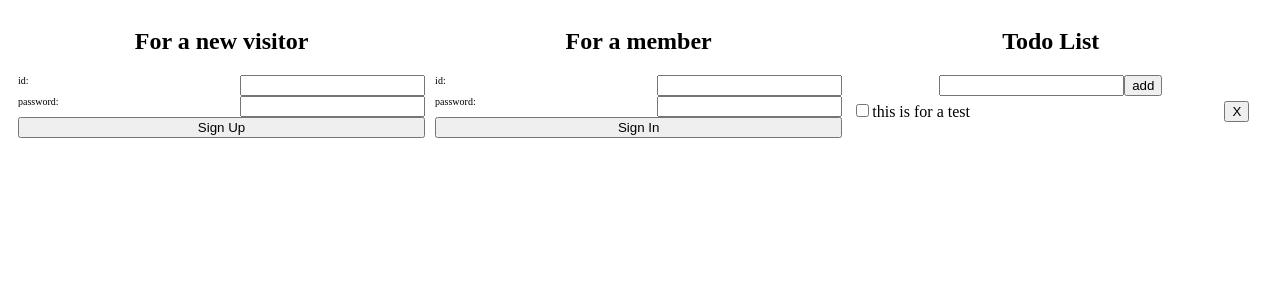
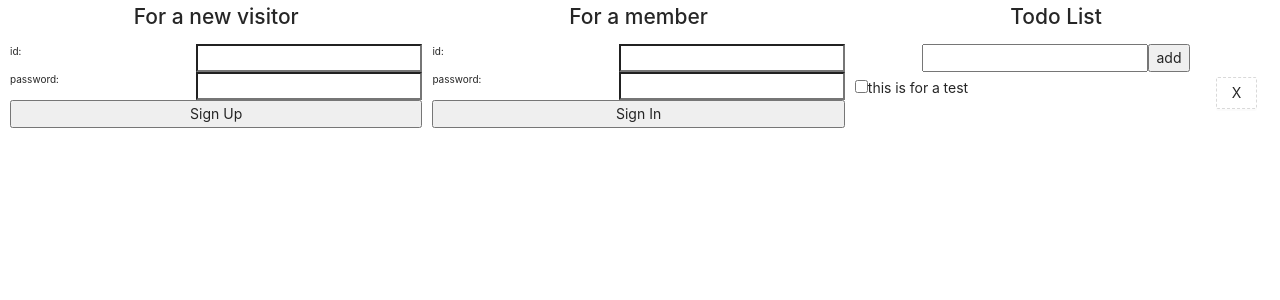
Before and after one commit to sorikiki/React-JS-study, a React (Create React App) app in the folder redux_project_todo_v2/: page / in a window 1280 px wide. Shown: the top 300 px of the page. Built offline with nearby package versions, Linux system fonts and the light colour scheme.

Commit message:
redux project add antd

```diff
--- a/redux_project_todo_v2/package.json
+++ b/redux_project_todo_v2/package.json
@@ -6,6 +6,7 @@
     "@testing-library/jest-dom": "^4.2.4",
     "@testing-library/react": "^9.5.0",
     "@testing-library/user-event": "^7.2.1",
+    "antd": "^4.5.3",
     "nanoid": "^3.1.12",
     "react": "^16.13.1",
     "react-dom": "^16.13.1",
--- a/redux_project_todo_v2/src/App.js
+++ b/redux_project_todo_v2/src/App.js
@@ -3,6 +3,7 @@ import {
   BrowserRouter as Router,
   Switch,
   Route } from 'react-router-dom';
+import 'antd/dist/antd.css';
 import Main from './Routers/Main';
 import UserNotFound from './Routers/UserNotFound';
 
--- a/redux_project_todo_v2/src/Components/Todo/TodoList.js
+++ b/redux_project_todo_v2/src/Components/Todo/TodoList.js
@@ -1,5 +1,6 @@
 import React from 'react';
 import styled from 'styled-components';
+import { Button } from 'antd';
 
 const ListContainer = styled.div`
     text-align: center;
@@ -25,7 +26,7 @@ const TodoItem = ({ isLoggedIn, todo, onToggle, onRemove }) => {
                     {todo.text}
                 </span>
             </div>
-            <button onClick={() => isLoggedIn ? onRemove(todo.id) : alert('You are not a member!')}>X</button>
+            <Button type='dashed' onClick={() => isLoggedIn ? onRemove(todo.id) : alert('You are not a member!')}>X</Button>
         </ListItem>
     )
 }
```
Also changed, not shown: 2 other files (tests, documents, lock files or other folders).
